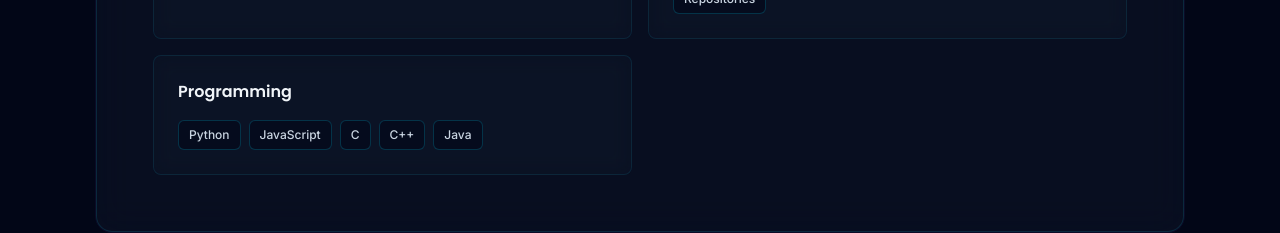
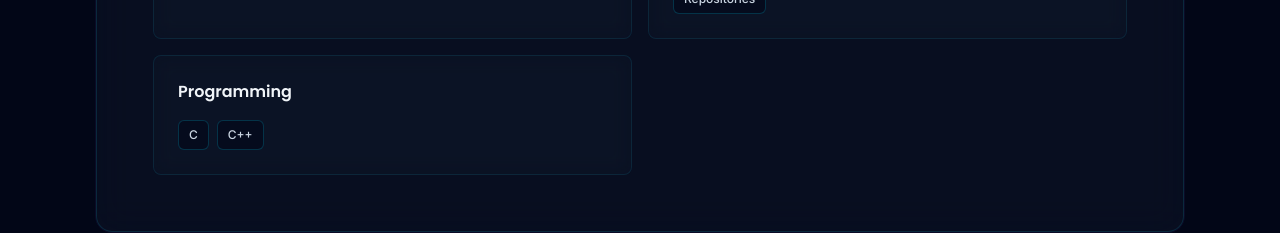
Before and after one commit to priyanshikothari10/portfolio, a React (Vite) app: page / in a window 1280 px wide. Shown: the part 1980-2213 px from the top of the page. Built offline with nearby package versions, Linux system fonts and the light colour scheme.

Commit message:
Changes in some parts

```diff
--- a/src/App.jsx
+++ b/src/App.jsx
@@ -81,7 +81,7 @@ const skills = [
   },
   {
     title: "Programming",
-    items: ["Python", "JavaScript", "C", "C++", "Java"],
+    items: ["C", "C++" ],
   },
 ];
 
```
